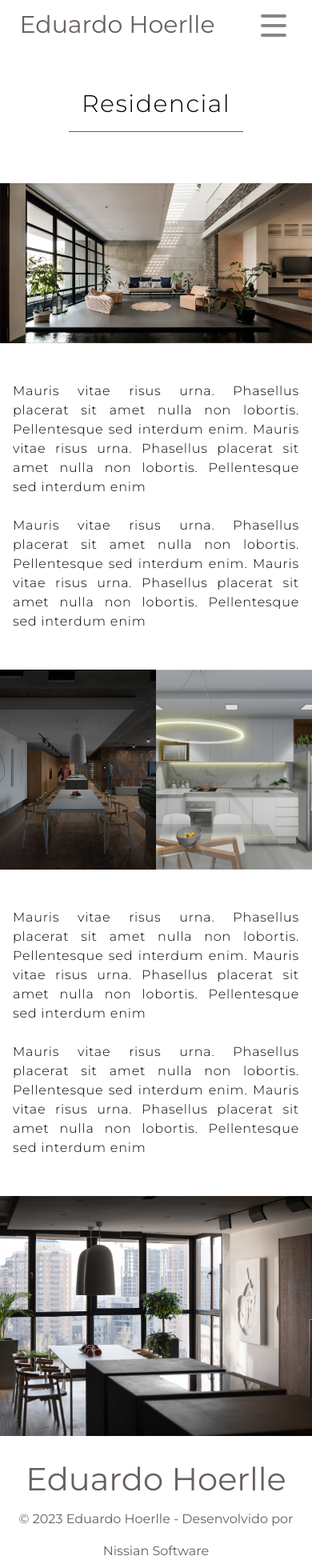
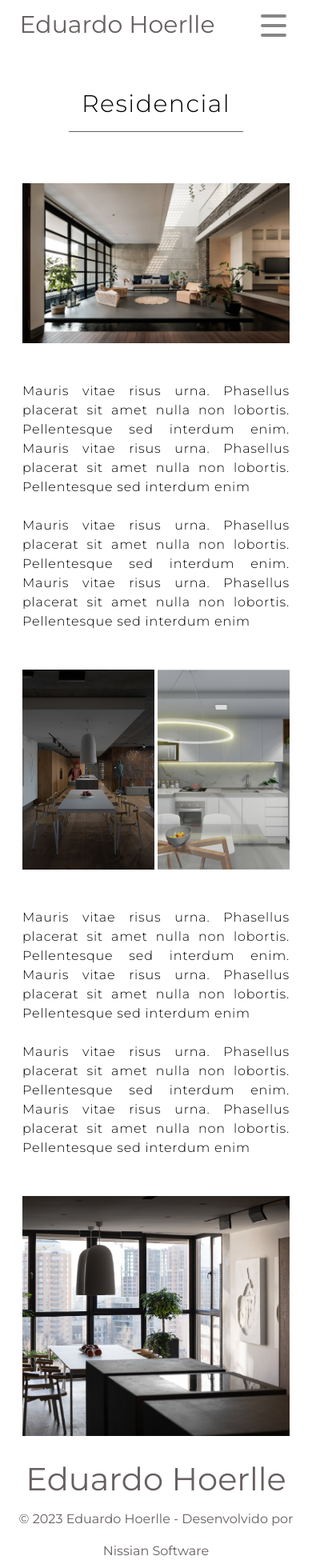
Before and after one commit to adrianotribeiro/hoerlle-architecture, a Next.js app: page /projetos/1 in a window 390 px wide. Shown: the top 1960 px of the page at 80% size. Built offline with nearby package versions, Linux system fonts and the light colour scheme.

Commit message:
feat/NIS-12 - ajustes na responsividade da página de projeto

```diff
--- a/pages/projetos/[id].tsx
+++ b/pages/projetos/[id].tsx
@@ -25,11 +25,11 @@ export default function ProjectDetails() {
 
   if (!project || !id) return null
   return (
-    <div className="container flex h-full w-full flex-col items-center">
+    <div className="container flex h-full w-full flex-col items-center px-3 xl:px-12">
       <div className="mb-16 mt-8 flex flex-row items-center justify-center gap-4 border-b border-[#676060] p-4 md:w-[40%]">
         <p className={`font-montserrat text-3xl font-light tracking-wider `}>{project.title}</p>
       </div>
-      <div className="flex max-h-[500px] w-full grow-0 flex-row overflow-hidden">
+      <div className="flex max-h-[500px] w-full grow-0 flex-row overflow-hidden px-4">
         <Image
           width={1000}
           height={1000}
@@ -38,7 +38,7 @@ export default function ProjectDetails() {
           className="h-[200px] w-full object-cover md:h-[500px]"
         />
       </div>
-      <div className="my-8 items-center justify-center p-4 md:my-16 md:p-0">
+      <div className="my-8 items-center justify-center p-4 md:my-16 md:px-4 md:py-0">
         <p className="text-justify font-montserrat text-base font-light tracking-wider md:text-xl">
           Mauris vitae risus urna. Phasellus placerat sit amet nulla non lobortis. Pellentesque sed interdum enim.
           Mauris vitae risus urna. Phasellus placerat sit amet nulla non lobortis. Pellentesque sed interdum enim
@@ -49,7 +49,7 @@ export default function ProjectDetails() {
           Mauris vitae risus urna. Phasellus placerat sit amet nulla non lobortis. Pellentesque sed interdum enim
         </p>
       </div>
-      <div className="grid max-h-[550px] w-full grid-cols-2 gap-0 overflow-hidden md:gap-4">
+      <div className="grid max-h-[550px] w-full grid-cols-2 gap-1 overflow-hidden px-4 md:gap-4">
         <Image
           width={1000}
           height={1000}
@@ -66,17 +66,17 @@ export default function ProjectDetails() {
         />
       </div>
       <div className="my-8 items-center justify-center p-4 md:my-16 md:p-0">
-        <p className="text-justify font-montserrat text-base font-light tracking-wider md:text-xl">
+        <p className="text-justify font-montserrat text-base font-light tracking-wider md:px-4 md:py-0 md:text-xl">
           Mauris vitae risus urna. Phasellus placerat sit amet nulla non lobortis. Pellentesque sed interdum enim.
           Mauris vitae risus urna. Phasellus placerat sit amet nulla non lobortis. Pellentesque sed interdum enim
         </p>
         <br />
-        <p className="text-justify font-montserrat text-base font-light tracking-wider md:text-xl">
+        <p className="text-justify font-montserrat text-base font-light tracking-wider md:px-4 md:py-0 md:text-xl">
           Mauris vitae risus urna. Phasellus placerat sit amet nulla non lobortis. Pellentesque sed interdum enim.
           Mauris vitae risus urna. Phasellus placerat sit amet nulla non lobortis. Pellentesque sed interdum enim
         </p>
       </div>
-      <div className="mb-4 flex max-h-[600px] w-full grow-0 flex-row overflow-hidden">
+      <div className="mb-4 flex max-h-[600px] w-full grow-0 flex-row overflow-hidden px-4">
         <Image
           width={1000}
           height={1000}
```
